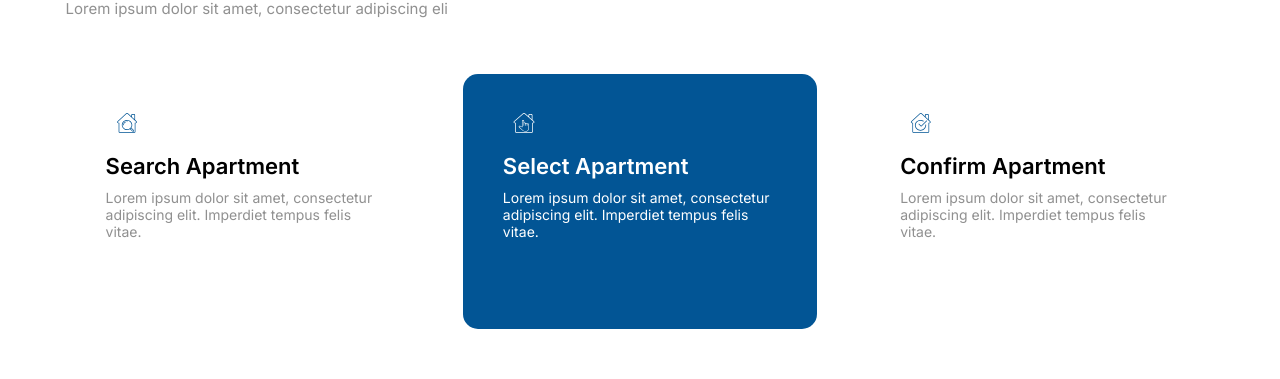
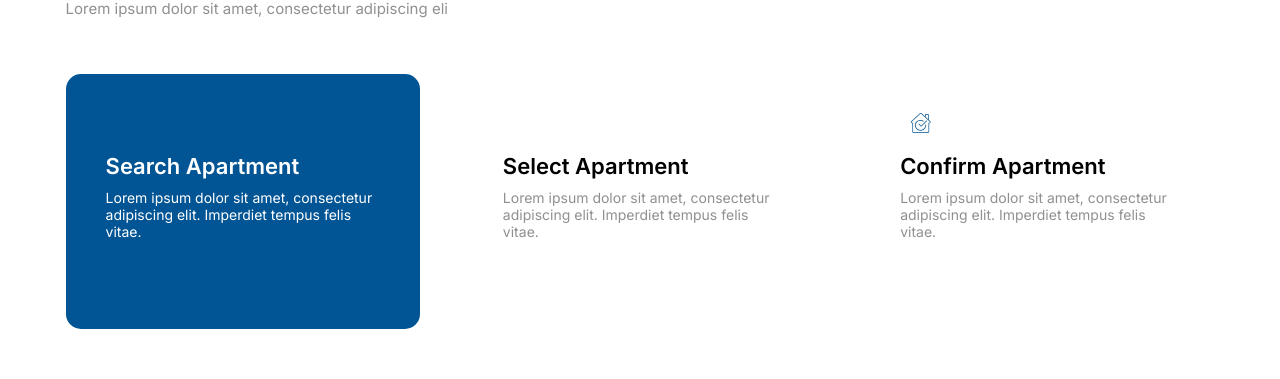
Before and after one commit to batool193/Task_4_adv, a React (Vite) app: page / in a window 1280 px wide. In both pictures the pointer is over the element 242 px from the left and 1238 px from the top of the page. Shown: the part 1037-1416 px from the top of the page. Built offline with nearby package versions, Linux system fonts and the light colour scheme.

Commit message:
first commit

```diff
--- a/src/components/Work/Work.module.css
+++ b/src/components/Work/Work.module.css
@@ -33,7 +33,7 @@
     }
 }
 
-.card:nth-child(2) {
+/* .card:nth-child(2) {
     background: var(--blue-color);
     color: var(--white-color);
     border-radius: 15px;
@@ -41,7 +41,16 @@
     p {
         color: var(--white-color);
     }
-}
+} */
+ .card:hover{
+        background: var(--blue-color);
+    color: var(--white-color);
+    border-radius: 15px;
+
+    p {
+        color: var(--white-color);
+    }
+ }
 @media screen and (max-width: 992px) {
 .work {
     display: flex;
```
